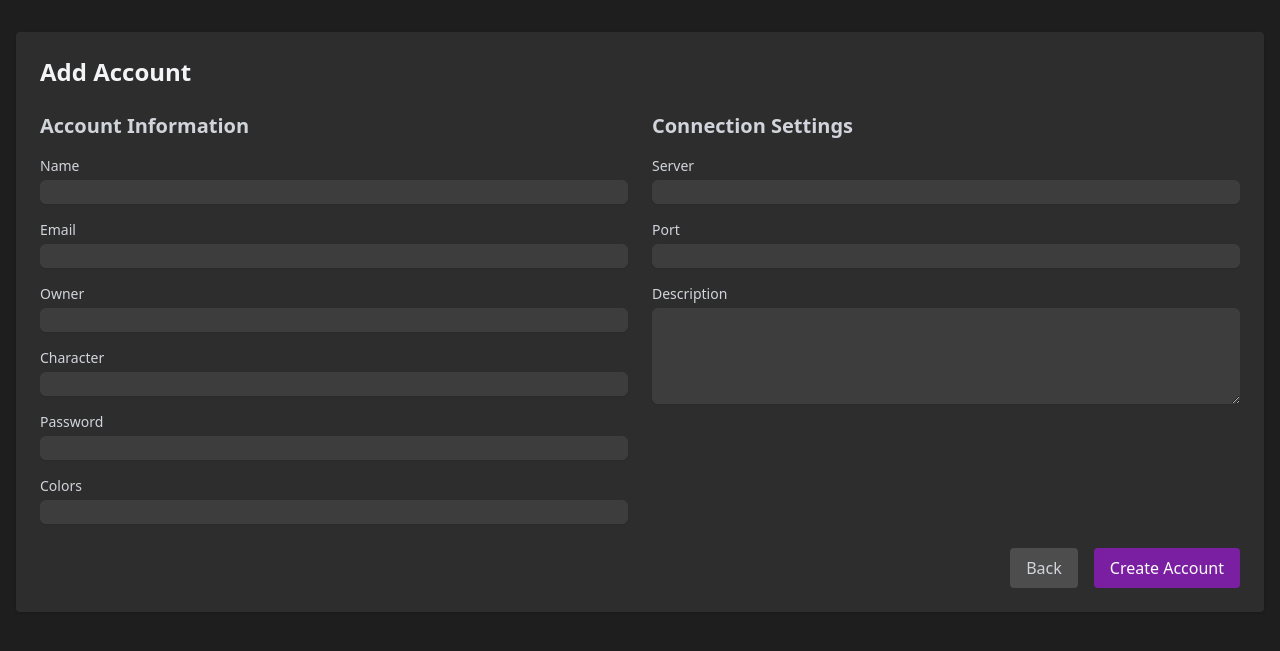
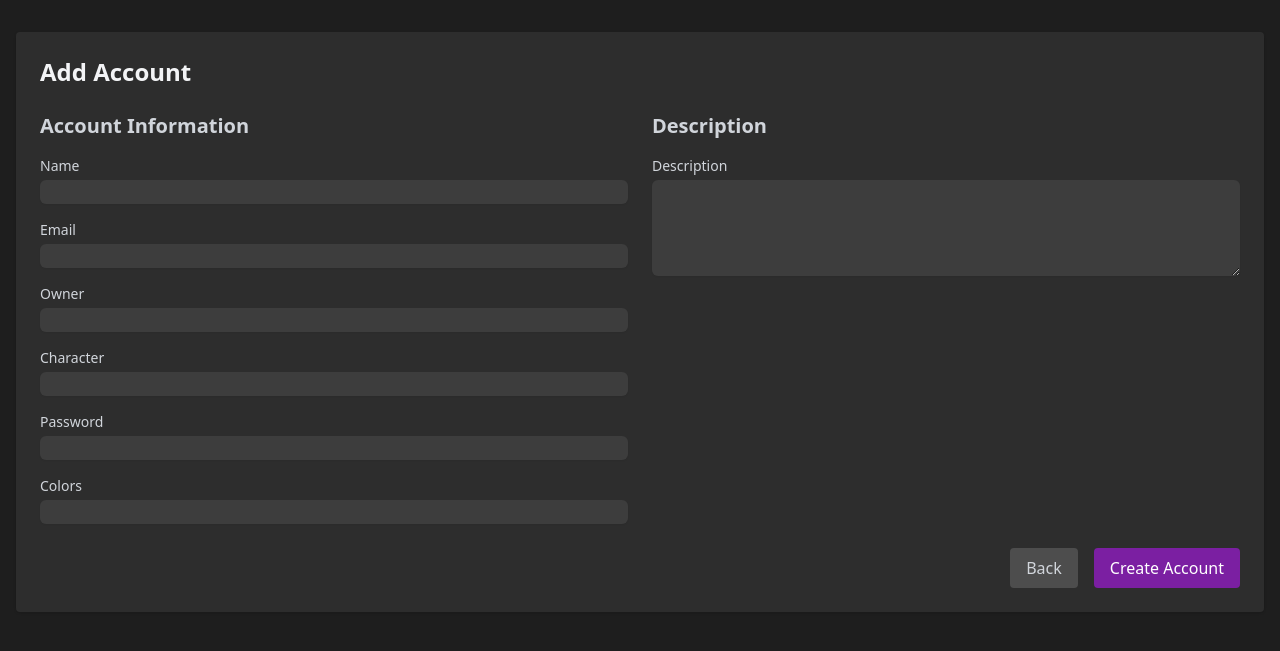
Before and after one commit to FergieV/kiwi-bot, a Flask app: page /accounts/new in a window 1280 px wide. Shown: the part 124-775 px from the top of the page. Run offline with Flask 3, Linux system fonts and the light colour scheme; some libraries are stand-ins or nearby versions.

Commit message:
Management console fixes

```diff
--- a/admin/app.py
+++ b/admin/app.py
@@ -29,9 +29,21 @@ def view_account(account_id):
         flash(f"Account with ID {account_id} not found", "error")
         return redirect(url_for('index'))
 
-    connection = get_connection_config(account_id=account_id)
-    return render_template('account_view.html', account=account, connection=connection,
-                          title=f"Account: {account['name']}")
+    # Ensure all required fields are present
+    account_data = {
+        'id': account['id'],
+        'name': account['name'],
+        'email': account['email'],
+        'character': account['character'],
+        'password': account['password'],
+        'colors': account['colors'],
+        'description': account['description'],
+        'owner': account['owner']
+    }
+
+    return render_template('account_view.html',
+                         account=account_data,
+                         title=f"Account: {account['name']}")
 
 @app.route('/accounts/new', methods=['GET', 'POST'])
 def new_account():
@@ -44,12 +56,6 @@ def new_account():
         colors = request.form.get('colors', '').strip() or "nynn"
         description = request.form.get('description', '').strip()
         owner = request.form.get('owner', '').strip()
-        server = request.form.get('server', '').strip() or "lightbringer.furcadia.com"
-
-        try:
-            port = int(request.form.get('port', '6500'))
-        except ValueError:
-            port = 6500
 
         # Validate required fields
         if not all([name, email, character, password]):
@@ -62,7 +68,7 @@ def new_account():
         if existing:
             flash(f"Account with name '{name}' already exists", "error")
             return render_template('account_form.html', title="New Account",
-                                 account=request.form, connection=request.form, is_new=True)
+                                 account=request.form, connection={}, is_new=True)
 
         # Create the account
         account_id = set_account(
@@ -78,20 +84,9 @@ def new_account():
         if not account_id:
             flash("Failed to create account", "error")
             return render_template('account_form.html', title="New Account",
-                                 account=request.form, connection=request.form, is_new=True)
+                                 account=request.form, connection={}, is_new=True)
 
-        # Create the connection settings
-        success = set_connection_config(
-            server=server,
-            port=port,
-            account_id=account_id
-        )
-
-        if not success:
-            flash("Account created but failed to save connection settings", "warning")
-        else:
-            flash(f"Account '{name}' created successfully", "success")
-
+        flash(f"Account '{name}' created successfully", "success")
         return redirect(url_for('view_account', account_id=account_id))
 
     # GET request - show the form
@@ -106,10 +101,6 @@ def edit_account(account_id):
         flash(f"Account with ID {account_id} not found", "error")
         return redirect(url_for('index'))
 
-    connection = get_connection_config(account_id=account_id)
-    if not connection:
-        connection = {'server': 'lightbringer.furcadia.com', 'port': 6500}
-
     if request.method == 'POST':
         name = request.form.get('name', '').strip()
         email = request.form.get('email', '').strip()
@@ -118,18 +109,12 @@ def edit_account(account_id):
         colors = request.form.get('colors', '').strip() or "nynn"
         description = request.form.get('description', '').strip()
         owner = request.form.get('owner', '').strip()
-        server = request.form.get('server', '').strip() or "lightbringer.furcadia.com"
-
-        try:
-            port = int(request.form.get('port', '6500'))
-        except ValueError:
-            port = 6500
 
         # Validate required fields
         if not all([name, email, character]):
             flash("Name, email, and character are required fields", "error")
             return render_template('account_form.html', title=f"Edit Account: {account['name']}",
-                                  account=request.form, connection=request.form)
+                                  account=request.form, connection={})
 
         # Check if the name is being changed and if it conflicts with another account
         if name != account['name']:
@@ -137,7 +122,7 @@ def edit_account(account_id):
             if existing and existing['id'] != account_id:
                 flash(f"Account with name '{name}' already exists", "error")
                 return render_template('account_form.html', title=f"Edit Account: {account['name']}",
-                                     account=request.form, connection=request.form)
+                                     account=request.form, connection={})
 
         # Update the account
         updated_id = set_account(
@@ -154,25 +139,14 @@ def edit_account(account_id):
         if not updated_id:
             flash("Failed to update account", "error")
             return render_template('account_form.html', title=f"Edit Account: {account['name']}",
-                                 account=request.form, connection=request.form)
+                                 account=request.form, connection={})
 
-        # Update the connection settings
-        success = set_connection_config(
-            server=server,
-            port=port,
-            account_id=account_id
-        )
-
-        if not success:
-            flash("Account updated but failed to save connection settings", "warning")
-        else:
-            flash(f"Account '{name}' updated successfully", "success")
-
+        flash(f"Account '{name}' updated successfully", "success")
         return redirect(url_for('view_account', account_id=account_id))
 
     # GET request - show the form with current values
     return render_template('account_form.html', title=f"Edit Account: {account['name']}",
-                         account=account, connection=connection)
+                         account=account, connection={})
 
 @app.route('/accounts/<int:account_id>/delete', methods=['POST'])
 def delete_account_route(account_id):
--- a/admin/templates/account_form.html
+++ b/admin/templates/account_form.html
@@ -49,21 +49,9 @@
                 </div>
             </div>
 
-            <!-- Connection Settings -->
+            <!-- Description -->
             <div class="space-y-4">
-                <h2 class="text-xl font-semibold text-gray-300">Connection Settings</h2>
-
-                <div>
-                    <label for="server" class="block text-sm font-medium text-gray-300">Server</label>
-                    <input type="text" name="server" id="server" value="{{ account.connection.server if account and account.connection else '' }}"
-                           class="mt-1 block w-full rounded-md bg-dark-300 border-dark-400 text-gray-100 shadow-sm focus:border-purple-500 focus:ring-purple-500">
-                </div>
-
-                <div>
-                    <label for="port" class="block text-sm font-medium text-gray-300">Port</label>
-                    <input type="number" name="port" id="port" value="{{ account.connection.port if account and account.connection else '' }}"
-                           class="mt-1 block w-full rounded-md bg-dark-300 border-dark-400 text-gray-100 shadow-sm focus:border-purple-500 focus:ring-purple-500">
-                </div>
+                <h2 class="text-xl font-semibold text-gray-300">Description</h2>
 
                 <div>
                     <label for="description" class="block text-sm font-medium text-gray-300">Description</label>
--- a/admin/templates/index.html
+++ b/admin/templates/index.html
@@ -27,6 +27,9 @@
                     <th class="py-2 px-4 border-b border-dark-400 bg-dark-300 text-left text-xs font-semibold text-gray-300 uppercase tracking-wider">
                         Owner
                     </th>
+                    <th class="py-2 px-4 border-b border-dark-400 bg-dark-300 text-left text-xs font-semibold text-gray-300 uppercase tracking-wider">
+                        Colors
+                    </th>
                     <th class="py-2 px-4 border-b border-dark-400 bg-dark-300 text-xs font-semibold text-gray-300 uppercase tracking-wider">
                         Actions
                     </th>
@@ -40,6 +43,7 @@
                             <td class="py-2 px-4 border-b border-dark-400">{{ account.email }}</td>
                             <td class="py-2 px-4 border-b border-dark-400">{{ account.character }}</td>
                             <td class="py-2 px-4 border-b border-dark-400">{{ account.owner }}</td>
+                            <td class="py-2 px-4 border-b border-dark-400">{{ account.colors }}</td>
                             <td class="py-2 px-4 border-b border-dark-400 text-right">
                                 <a href="{{ url_for('view_account', account_id=account.id) }}" class="text-purple-400 hover:text-purple-300 mr-2">View</a>
                                 <a href="{{ url_for('edit_account', account_id=account.id) }}" class="text-purple-400 hover:text-purple-300 mr-2">Edit</a>
--- a/db/config.py
+++ b/db/config.py
@@ -97,7 +97,7 @@ def list_accounts():
     conn = get_connection()
     try:
         cursor = conn.cursor()
-        cursor.execute("SELECT id, name, character FROM account ORDER BY id")
+        cursor.execute("SELECT id, name, email, character, owner, colors FROM account ORDER BY id")
         accounts = [dict(row) for row in cursor.fetchall()]
         return accounts
     finally:
```
Also changed, not shown: admin/templates/account_view.html (+0 -21 lines).
